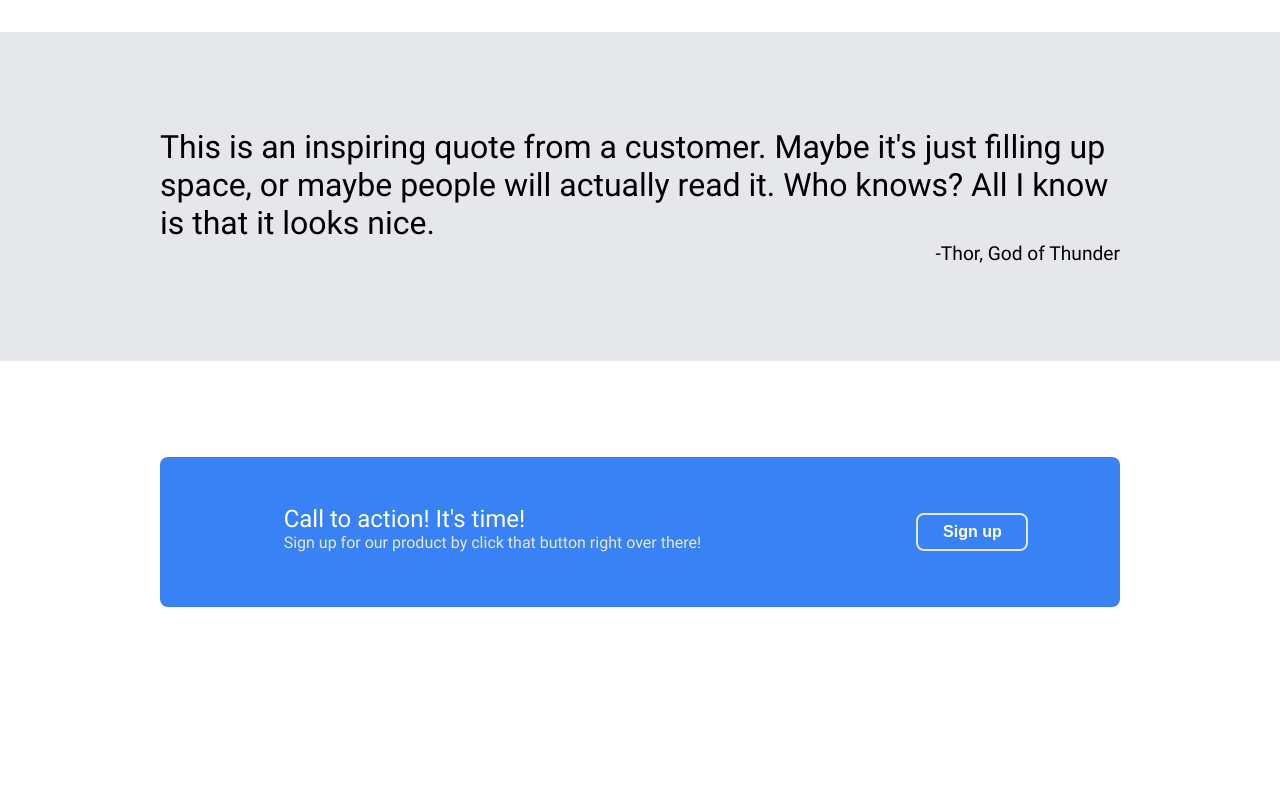
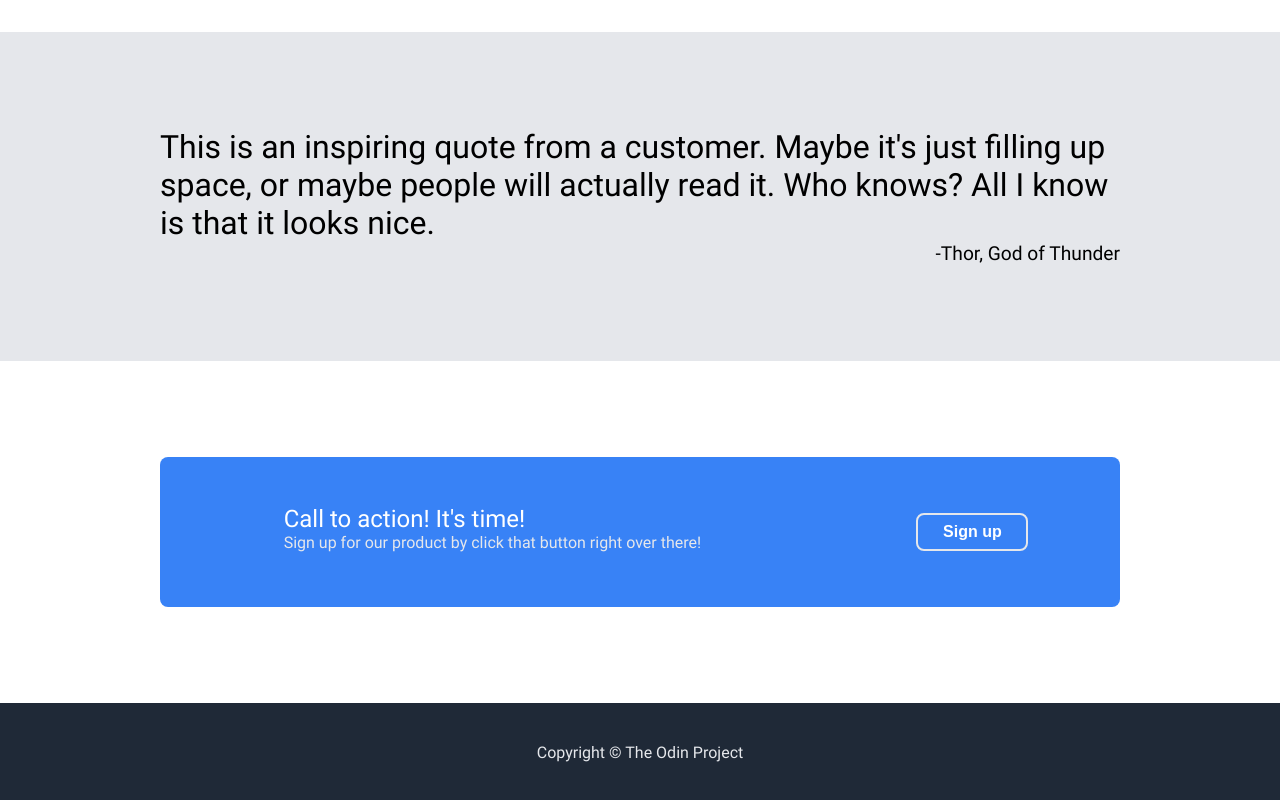
Before and after one commit to Chamara-Wijepala/landing-page, a plain HTML site: page index.html in a window 1280 px wide. Shown: the part 938-1738 px from the top of the page. Before the commit the page ends 1641 px from the top, so only its background shows below. Drawn offline with Linux system fonts and the light colour scheme.

Commit message:
Add content and CSS to footer

```diff
--- a/index.html
+++ b/index.html
@@ -77,6 +77,12 @@
       </div>
     </div>
   </main>
-  <footer></footer>
+  <footer>
+    <p id="copyright">
+      Copyright © <a
+        href="https://www.theodinproject.com/"
+      >The Odin Project</a>
+    </p>
+  </footer>
 </body>
 </html>
--- a/style.css
+++ b/style.css
@@ -190,6 +190,25 @@ header nav {
   border: 2px solid var(--secondary);
 }
 
+/* Footer */
+footer {
+  background-color: var(--primary);
+  color: var(--secondary);
+  display: flex;
+  justify-content: center;
+  padding-block: 2.5rem;
+}
+
+#copyright a {
+  text-decoration: none;
+  color: var(--secondary);
+  cursor: pointer;
+}
+
+#copyright a:hover {
+  color: white;
+}
+
 /* Media queries */
 @media (max-width: 860px) {
   #header-content,
```
